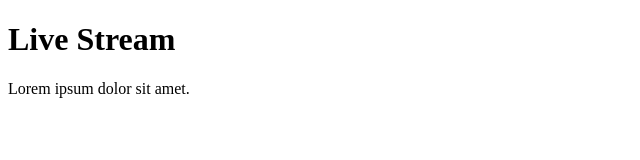
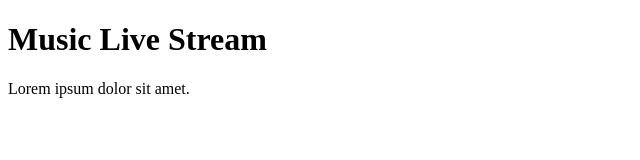
Before and after one commit to Tyrone-Cartwright/live-stream, a plain HTML site: page index.html in a window 1280 px wide. Shown: the whole page, without its empty margins (0-640 px from the left). Drawn offline with Linux system fonts and the light colour scheme.

Commit message:
Added Music to header

```diff
--- a/index.html
+++ b/index.html
@@ -9,8 +9,9 @@
 </head>
 
 <body>
-    <h1>Live Stream</h1>
+    <h1>Music Live Stream</h1>
     <p>Lorem ipsum dolor sit amet.</p>
+
 </body>
 
 </html>
```
Also changed, not shown: 1 other file.
